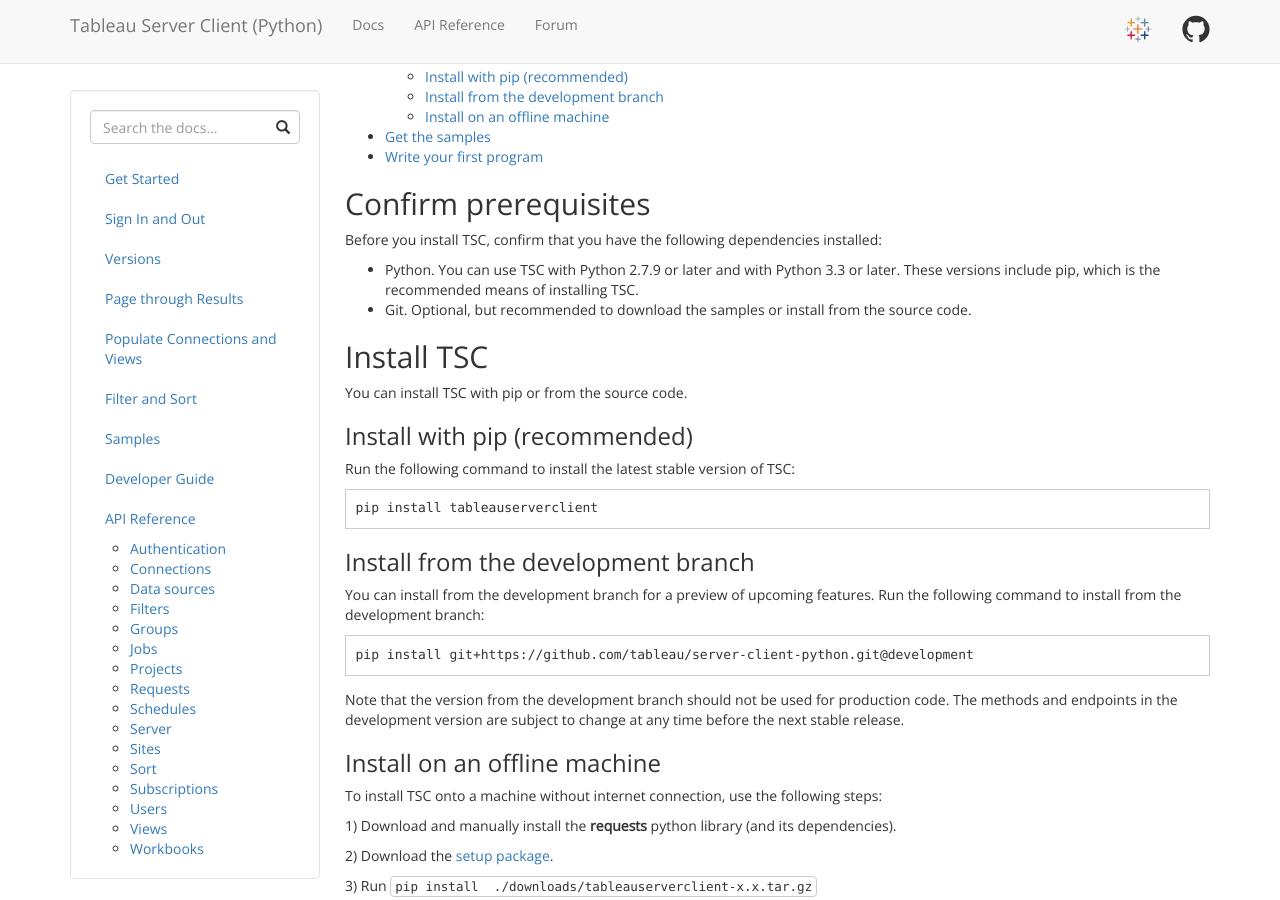
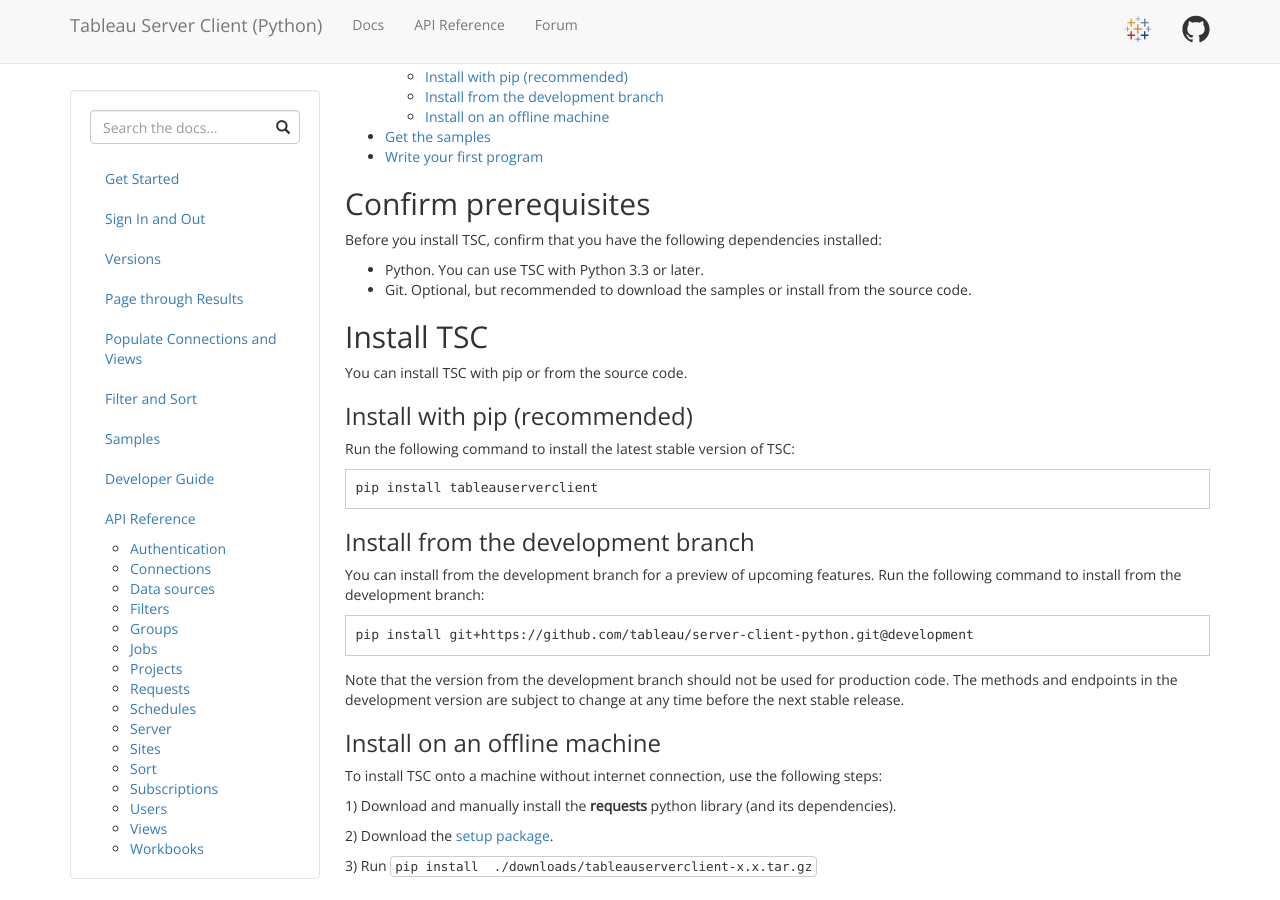
Before and after one commit to tableau/server-client-python, a Jekyll site: the page built from docs/index.md, in a window 1280 px wide and 900 px high, scrolled down 301 px. Built offline with Jekyll 4.4.1, drawn with Linux system fonts in a browser that asks for light colours.

Commit message:
Remove statement that you can use python 2.x

```diff
--- a/docs/index.md
+++ b/docs/index.md
@@ -19,8 +19,7 @@
 
 Before you install TSC, confirm that you have the following dependencies installed:
 
-* Python. You can use TSC with Python 2.7.9 or later and with Python 3.3 or later. These versions include pip, which is
-  the recommended means of installing TSC.
+* Python. You can use TSC with Python 3.3 or later.
 * Git. Optional, but recommended to download the samples or install from the source code.
 
 
```
